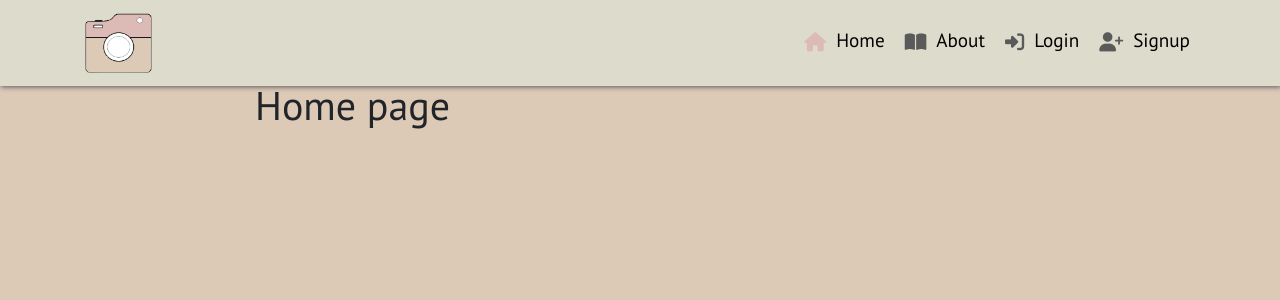
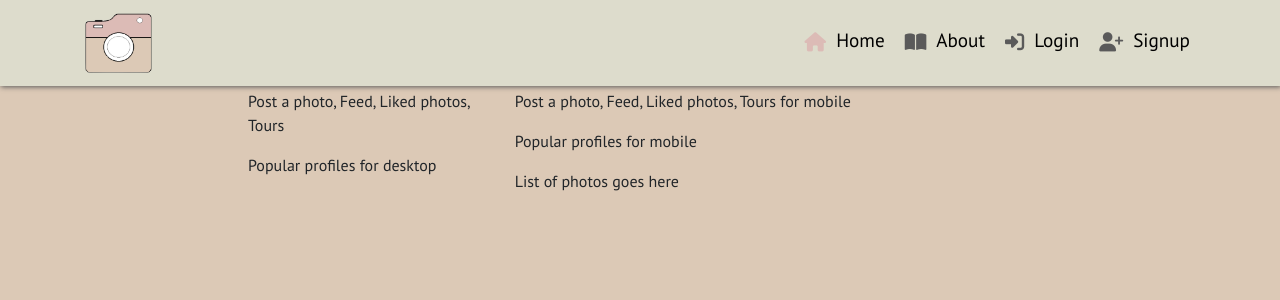
Before and after one commit to Tony118g/captured, a React (Create React App) app: page / in a window 1280 px wide. Shown: the top 300 px of the page. Built offline with nearby package versions, Linux system fonts and the light colour scheme; no server answers.

Commit message:
Add a basic template for the main photos list page

```diff
--- a/src/App.js
+++ b/src/App.js
@@ -7,6 +7,7 @@ import SignUpForm from "./pages/auth/SignUpForm";
 import LogInForm from "./pages/auth/LogInForm";
 import PhotoCreateForm from "./pages/photos/PhotoCreateForm";
 import PhotoPage from "./pages/photos/PhotoPage";
+import PhotosPage from "./pages/photos/PhotosPage";
 
 function App() {
     return (
@@ -14,7 +15,7 @@ function App() {
             <NavBar />
             <Container className={styles.Main}>
                 <Switch>
-                    <Route exact path="/" render={() => <h1>Home page</h1>} />
+                    <Route exact path="/" render={() => <PhotosPage />} />
                     <Route
                         exact
                         path="/about"
--- /dev/null
+++ b/src/pages/photos/PhotosPage.js
@@ -0,0 +1,21 @@
+import React from "react";
+import Col from "react-bootstrap/Col";
+import Row from "react-bootstrap/Row";
+
+function PhotosPage() {
+    return (
+        <Row className="h-100">
+            <Col className="d-none d-md-block py-2 p-0 p-lg-2" md={4}>
+                <p>Post a photo, Feed, Liked photos, Tours</p>
+                <p>Popular profiles for desktop</p>
+            </Col>
+            <Col md={8} className="p-0 p-lg-2">
+                <p>Post a photo, Feed, Liked photos, Tours for mobile </p>
+                <p>Popular profiles for mobile</p>
+                <p>List of photos goes here</p>
+            </Col>
+        </Row>
+    );
+}
+
+export default PhotosPage;
```
